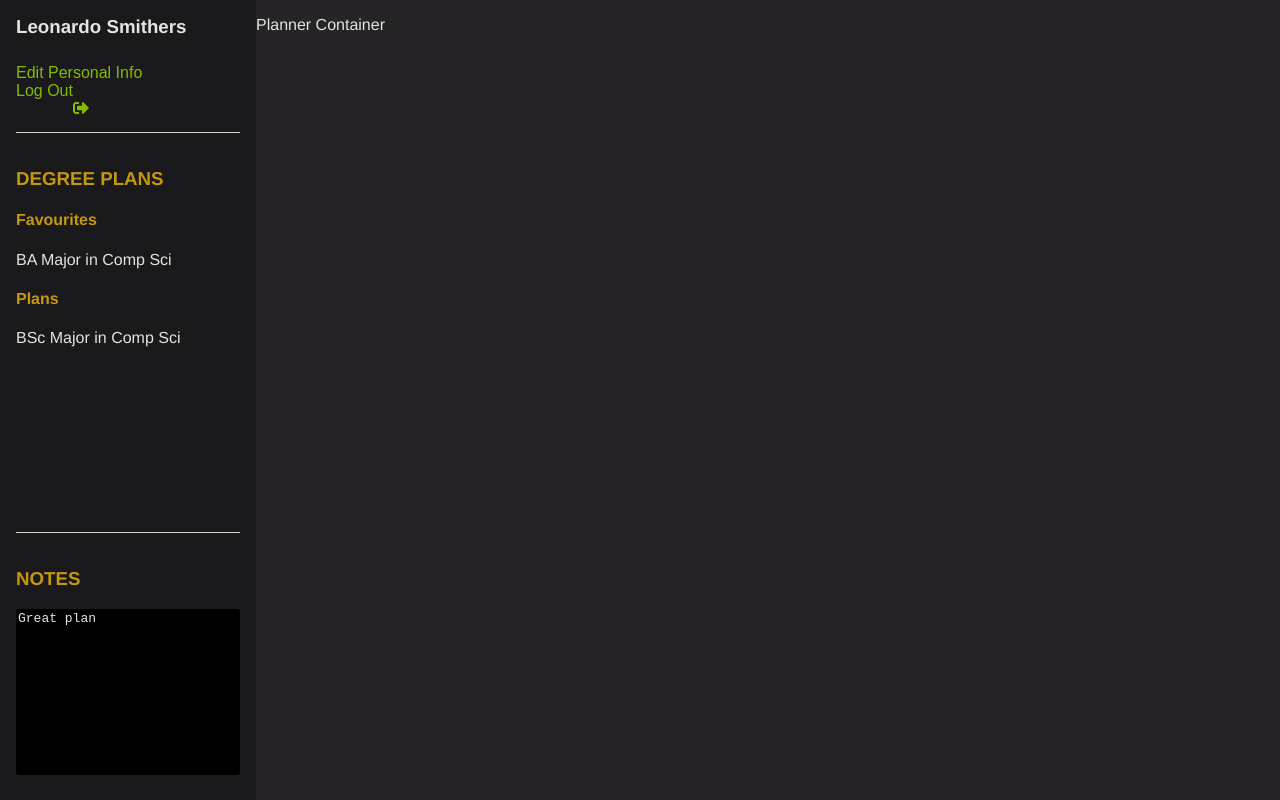
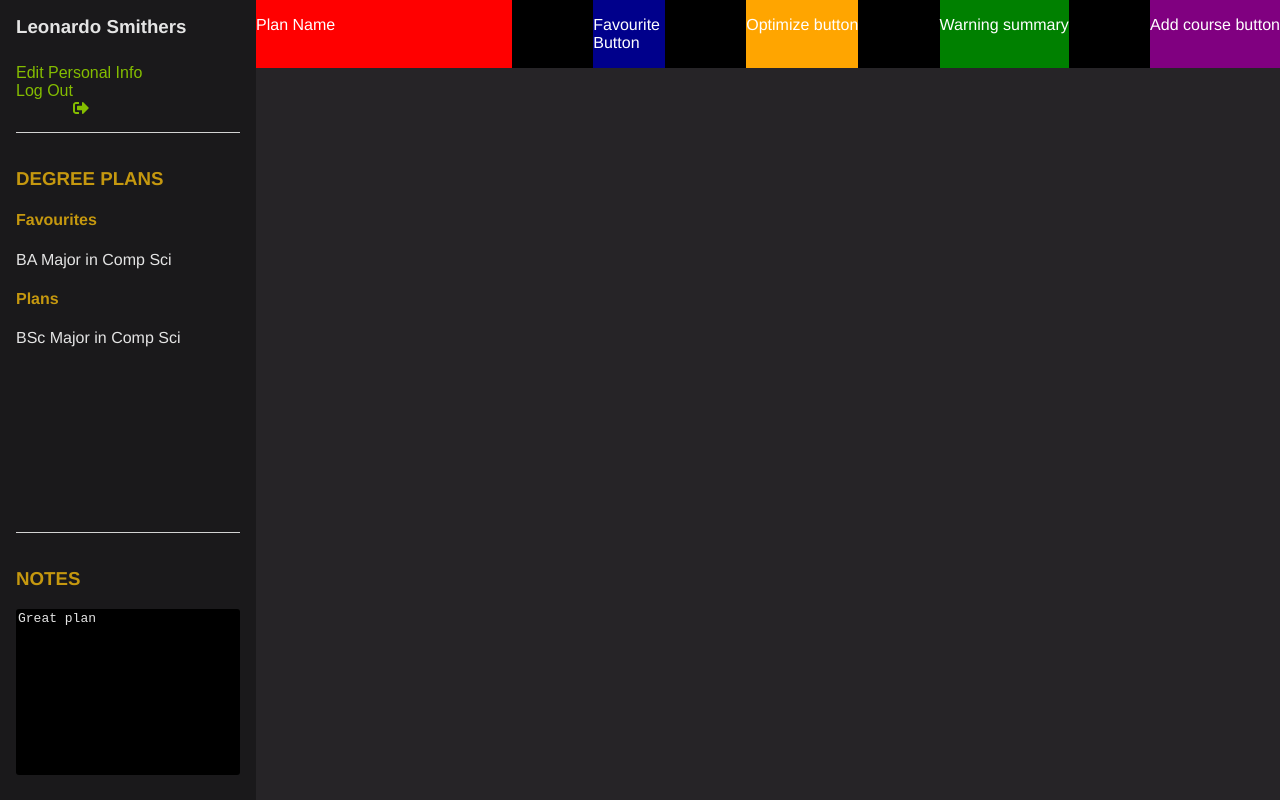
Before and after one commit to UBCO-COSC499-Winter-2018-Term-1-2/visual-course-planner, a React app in the folder client/: page /main in a window 1280 px wide. Built offline with nearby package versions, Linux system fonts and the light colour scheme.

Commit message:
Add planner header to Planner interface

```diff
--- a/client/src/components/Planner/PlannerArea.js
+++ b/client/src/components/Planner/PlannerArea.js
@@ -1,4 +1,5 @@
 import React, { Component } from 'react';
+import PlannerHeader from '../PlannerHeader/PlannerHeader'
 
 
 class PlannerArea extends Component {
@@ -11,7 +12,8 @@ class PlannerArea extends Component {
     return (
       <div id="planner-area">
         <div id="session-container">
-          <p>Planner Container</p>
+          <PlannerHeader />
+          {/*<p>Planner Container</p>*/}
         </div>
       </div>
     );
```
